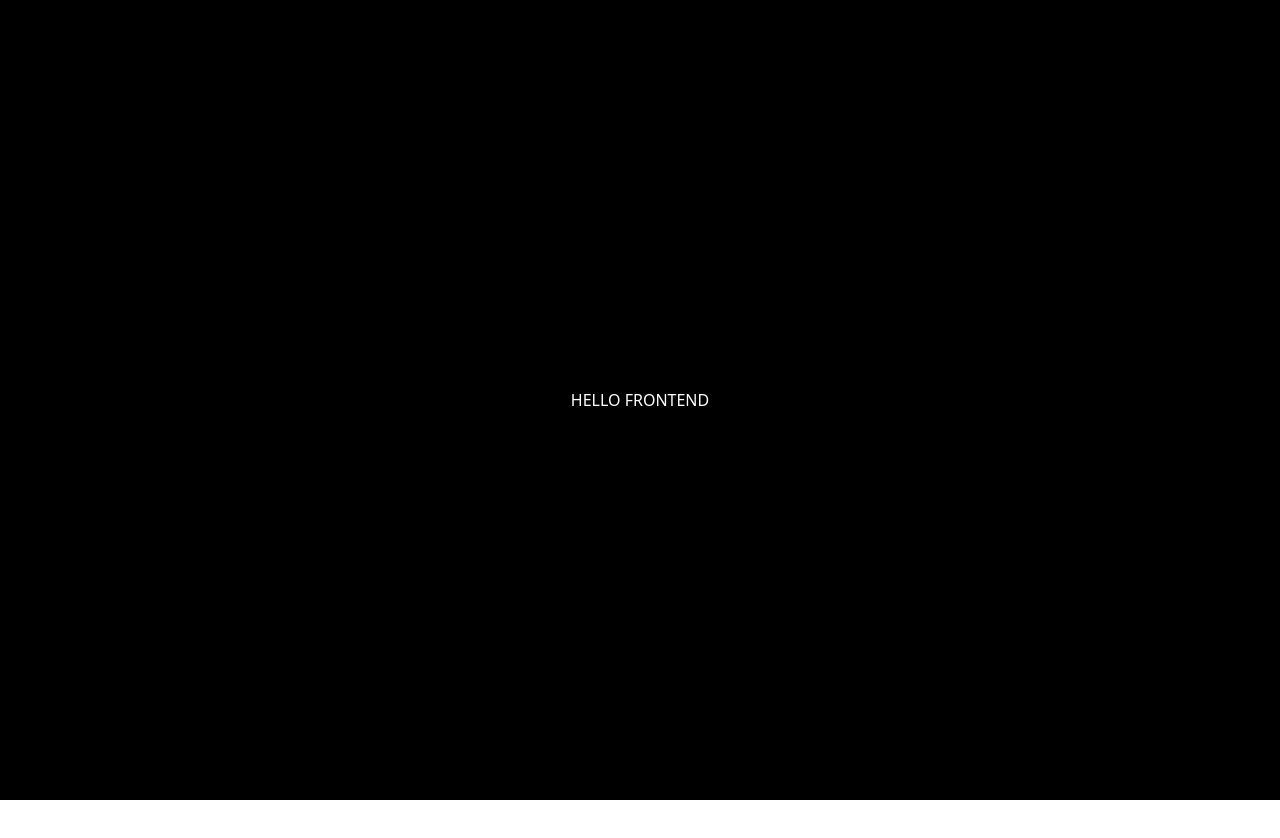
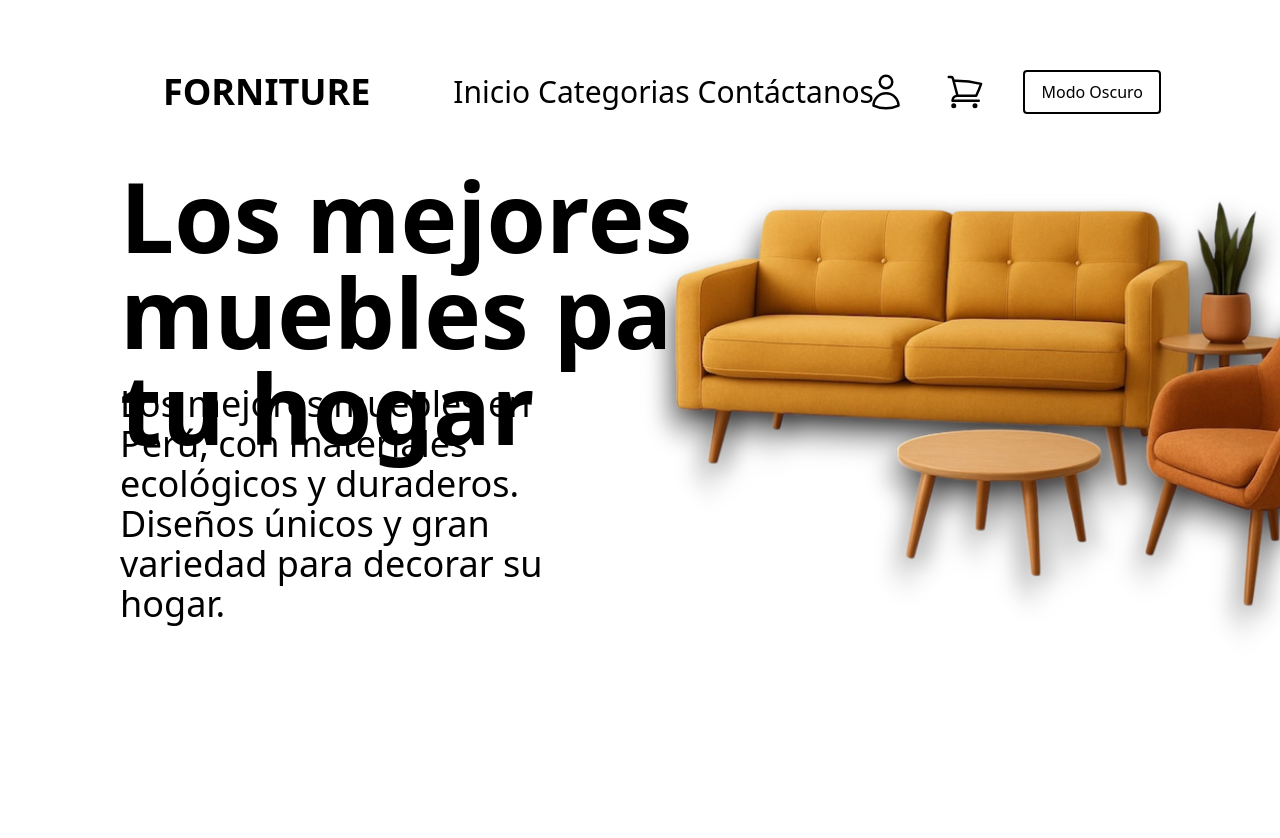
Before and after one commit to Aaron-Ccente/e-commerce-frontend, a React (Vite) app: page / in a window 1280 px wide. Shown: the top 838 px of the page. Before the commit the page ends 800 px from the top, so only its background shows below. Built offline with nearby package versions, Linux system fonts and the light colour scheme.

Commit message:
Componente principal actualizado

```diff
--- a/src/App.tsx
+++ b/src/App.tsx
@@ -1,11 +1,37 @@
+import Nav from "./components/Nav";
+
 function App() {
-
-
   return (
-    <>
-      <div className="h-screen w-full bg-black text-white grid place-items-center">HELLO FRONTEND</div>
-    </>
-  )
+    <div className="min-h-screen bg-fondoPrincipal grid place-items-center">
+      <div className="relative h-[calc(100vh-80px)] w-full">
+        <div className="px-20 z-50">
+          <div className="bg-fondoSecundario rounded-4xl h-[calc(100vh-80px)] ">
+            <Nav />
+            <div className="grid grid-rows-3 max-h-[calc(100vh-80px)] ">
+              <h1 className="py-6 px-10 max-w-4/6 text-titulo text-8xl w-full font-titulo font-extrabold">
+                Los mejores muebles para tu hogar
+              </h1>
+              <h2 className="text-4xl font-titulo max-w-1/2 w-[800px] px-10 font-normal flex items-center">Los mejores muebles en Perú, con materiales ecológicos y duraderos. Diseños únicos y gran variedad para decorar su hogar.</h2>
+              <div className="text-4xl font-titulo max-w-1/2 px-10 flex justify-center">
+                <button className="px-8 py-4 w-fit h-fit rounded-3xl bg-boton text-white">Ver productos</button>
+              </div>
+            </div>
+          </div>
+        </div>
+        <div className="h-[calc(100vh-80px)] w-full absolute bottom-0 right-0 grid grid-cols-2 pointer-events-none">
+          <div></div>
+          <div className="flex items-end">
+            <div
+              style={{
+                backgroundImage: `url(/Imagenes/fondoPrincipal/fondoPrincipal.webp)`,
+              }}
+              className="bg-end bg-cover bg-no-repeat w-full h-full "
+            ></div>
+          </div>
+        </div>
+      </div>
+    </div>
+  );
 }
 
-export default App
+export default App;
```
